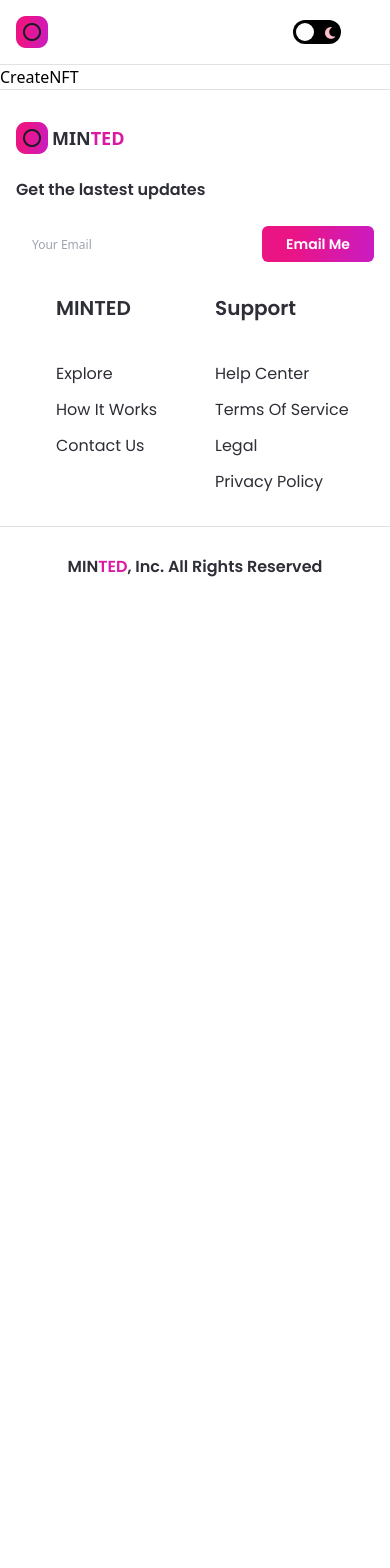
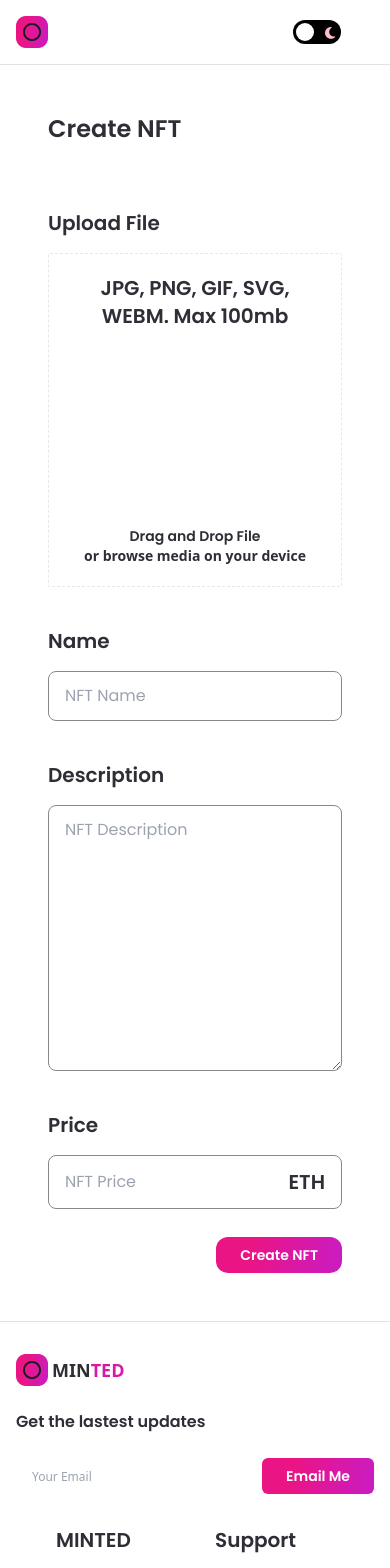
Before and after one commit to tmcginness/nft_marketplace, a Next.js app: page /create-nft in a window 390 px wide. Shown: the top 1568 px of the page. Before the commit the page ends 844 px from the top, so only its background shows below. Built offline with nearby package versions, Linux system fonts and the light colour scheme.

Commit message:
input area and form added

```diff
--- /dev/null
+++ b/components/Input.jsx
@@ -0,0 +1,36 @@
+import React from 'react';
+
+const Input = ({ inputType, title, handleClick, placeholder }) => (
+  <div className="mt-10 w-full">
+    <p className="flex-1 font-poppins dark:text-white text-nft-black-1 font-semibold text-xl">{title}</p>
+
+    {inputType === 'number' ? (
+      <div className="dark:bg-nft-black-1 bg-white border dark:border-nft-black-1 border-nft-gray-2 rounded-lg w-full outline-none font-poppins dark:text-white text-nft-gray-2 text-base mt-4 px-4 py-3 flex-row flexBetween">
+        <input
+          type="number"
+          className="flex w-full dark:bg-nft-black-1 bg-white outline-none"
+          placeholder={placeholder}
+          onChange={handleClick}
+        />
+        <p className="flex-1 font-poppins dark:text-white text-nft-black-1 font-semibold text-xl">ETH</p>
+      </div>
+    ) : inputType === 'textarea' ? (
+      <textarea
+        type="number"
+        className="dark:bg-nft-black-1 bg-white border dark:border-nft-black-1 border-nft-gray-2 rounded-lg w-full outline-none font-poppins dark:text-white text-nft-gray-2 text-base mt-4 px-4 py-3 flex-row flexBetween"
+        placeholder={placeholder}
+        onChange={handleClick}
+        rows={10}
+      />
+    ) : (
+      <input
+        className="dark:bg-nft-black-1 bg-white border dark:border-nft-black-1 border-nft-gray-2 rounded-lg w-full outline-none font-poppins dark:text-white text-nft-gray-2 text-base mt-4 px-4 py-3"
+        placeholder={placeholder}
+        onChange={handleClick}
+      />
+    )}
+
+  </div>
+);
+
+export default Input;
--- a/components/NFTCard.jsx
+++ b/components/NFTCard.jsx
@@ -4,7 +4,7 @@ import Link from 'next/link';
 import images from '../assets';
 
 const NFTCard = ({ nft }) => (
-  <Link href={{ pathname: '/nft-details', query: { nft } }}>
+  <Link href={{ pathname: '/nft-details', query: nft }}>
     <div className="flex-1 min-w-215 max-w-max xs:max-w-none sm:w-full sm:min-w-155 minmd:min-w-256 minlg:min-w-327 dark:bg-nft-black-3 bg-white rounded-2xl p-4 m-4 minlg:m-8 sm:my-2 sm:mx-2 cursor-pointer shadow-md">
       <div className="relative w-full h-52 sm:h-36 xs:h56 minmd:h-60 minlg:h-300 rounded-2xl overflow-hidden">
         <Image
--- a/components/Navbar.jsx
+++ b/components/Navbar.jsx
@@ -73,7 +73,7 @@ const Navbar = () => {
   return (
     <nav className="flexBetween w-full fixed z-10 p-4 flex-row border-b dark:bg-nft-dark bg-white dark:border-nft-black-1 border-nft-gray-1">
       <div className="flex flex-1 flex-row justify-start">
-        <Link href="/nfts">
+        <Link href="/">
           <div className="flexCenter md:hidden cursor-pointer">
             <Image src={images.logo02} objectFit="contain" width={32} height={32} alt="Logo" />
             <p className="dark:text-white text-nft-black-1 font-semibold text-lg ml-1">MIN<span className="text-nft-red-violet">TED</span></p>
--- a/components/index.js
+++ b/components/index.js
@@ -4,5 +4,6 @@ import Button from './Button';
 import Banner from './Banner';
 import NFTCard from './NFTCard';
 import CreatorCard from './CreatorCard';
+import Input from './Input';
 
-export { Navbar, NFTCard, CreatorCard, Button, Banner, Footer };
+export { Navbar, Input, NFTCard, CreatorCard, Button, Banner, Footer };
--- a/pages/create-nft.js
+++ b/pages/create-nft.js
@@ -1,7 +1,102 @@
-import React from 'react';
+import { useState, useMemo, useCallback } from 'react';
+import { useRouter } from 'next/router';
+import { useDropzone } from 'react-dropzone';
+import { useTheme } from 'next-themes';
+import Image from 'next/image';
 
-const CreateNFT = () => (
-  <div>CreateNFT</div>
-);
+import { Button, Input } from '../components';
+import images from '../assets';
+
+const CreateNFT = () => {
+  const { theme } = useTheme();
+  const [fileUrl, setFileUrl] = useState(null);
+  const [formInput, setFormInput] = useState({ price: '', name: '', description: '' });
+
+  const onDrop = useCallback(() => {
+    // upload image to ipfs
+  }, []);
+
+  const { getRootProps, getInputProps, isDragActive, isDragAccept, isDragReject } = useDropzone({
+    onDrop,
+    accept: 'image/*',
+    maxSize: 5000000,
+  });
+
+  const fileStyle = useMemo(() => (
+    `dark:bg-nft-black-1 bg-white border dark:border-white border-nft-grey-2 flex flex-col items-center p-5 rounded-sm border-dashed
+    ${isDragActive && 'border-file-active'}
+    ${isDragAccept && 'border-file-accept'}
+    ${isDragReject && 'border-file-reject'}
+    `
+  ), [isDragActive, isDragAccept, isDragReject]);
+
+  return (
+    <div className="flex justify-center sm:bx-4 p-12">
+      <div className="w-3/5 md:w-full">
+        <h1 className="flex-1 font-poppins dark:text-white text-nft-black-1 text-2xl minlg:text-4xl font-semibold ml-4 xs:ml-0 sm:mb-4">Create NFT</h1>
+
+        <div className="mt-16">
+          <p className="flex-1 font-poppins dark:text-white text-nft-black-1 font-semibold text-xl">Upload File</p>
+          <div className="mt-4">
+            <div {...getRootProps()} className={fileStyle}>
+              <input {...getInputProps()} />
+              <div className="flexCenter text-center flex-col">
+                <p className="flex-1 font-poppins dark:text-white text-nft-black-1 font-semibold text-xl">JPG, PNG, GIF, SVG, WEBM. Max 100mb</p>
+                <div className="my-12 w-full flex justify-center">
+                  <Image
+                    src={images.upload}
+                    width={100}
+                    height={100}
+                    objectFit="contain"
+                    alt="Upload"
+                    className={theme === 'light' && 'filter invert'}
+                  />
+                </div>
+                <p className="flex-1 font-poppins dark:text-white text-nft-black-1 font-semibold text-sm">Drag and Drop File</p>
+                <p className="flex-1 mt- 2font-poppins dark:text-white text-nft-black-1 font-semibold text-sm">or browse media on your device</p>
+              </div>
+            </div>
+            {fileUrl && (
+              <aside>
+                <div>
+                  <img src={fileUrl} alt="asset_file" />
+                </div>
+              </aside>
+            )}
+          </div>
+        </div>
+        <Input
+          inputType="input"
+          title="Name"
+          placeholder="NFT Name"
+          handleClick={(e) => { setFormInput({ ...formInput, name: e.target.value }); }}
+
+        />
+        <Input
+          inputType="textarea"
+          title="Description"
+          placeholder="NFT Description"
+          handleClick={(e) => { setFormInput({ ...formInput, description: e.target.value }); }}
+
+        />
+        <Input
+          inputType="number"
+          title="Price"
+          placeholder="NFT Price"
+          handleClick={(e) => { setFormInput({ ...formInput, price: e.target.value }); }}
+
+        />
+
+        <div className="mt-7 w-full flex justify-end">
+          <Button
+            btnName="Create NFT"
+            classStyles="rounded-xl"
+            handleClick={() => {}}
+          />
+        </div>
+      </div>
+    </div>
+  );
+};
 
 export default CreateNFT;
```
